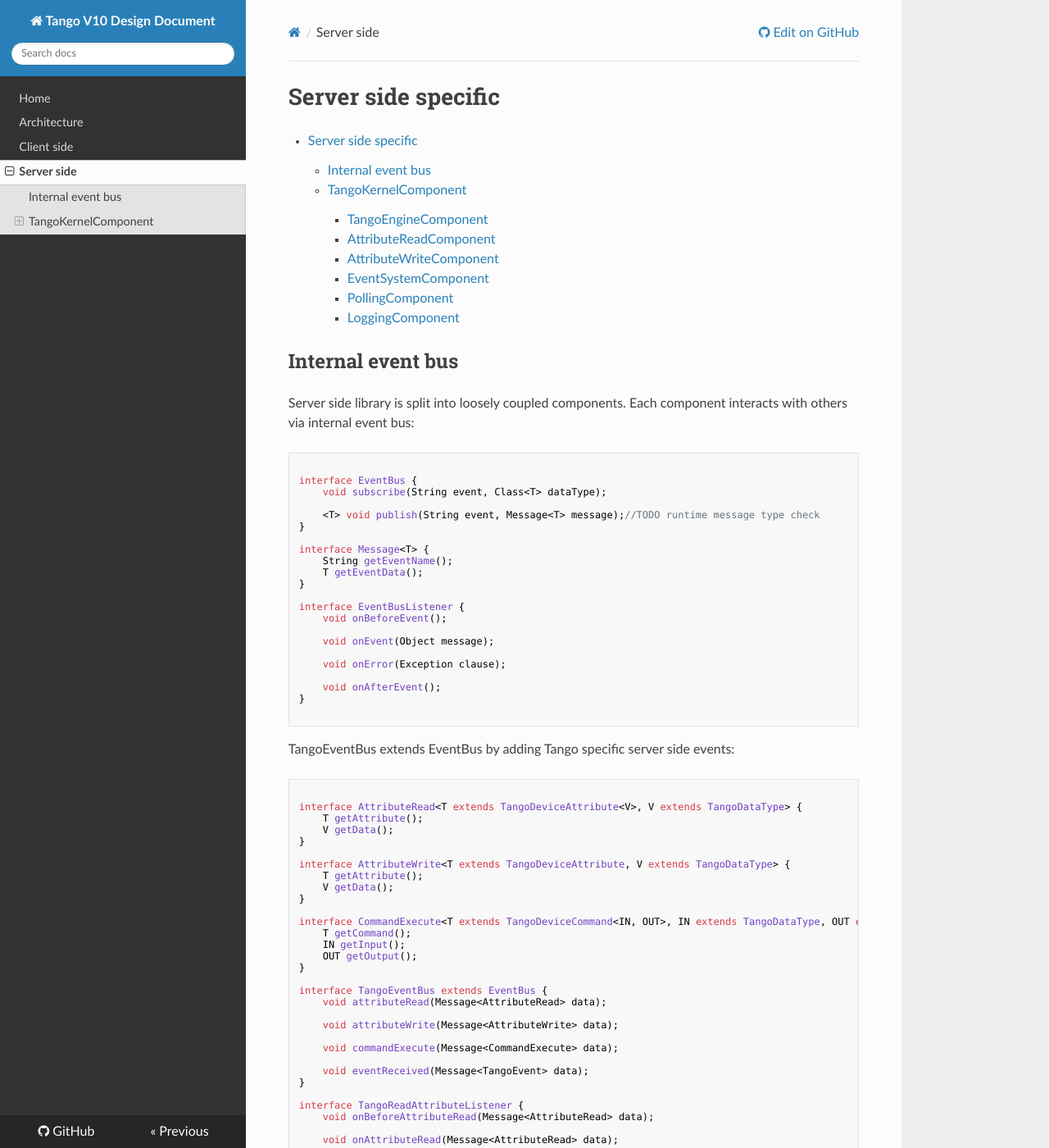
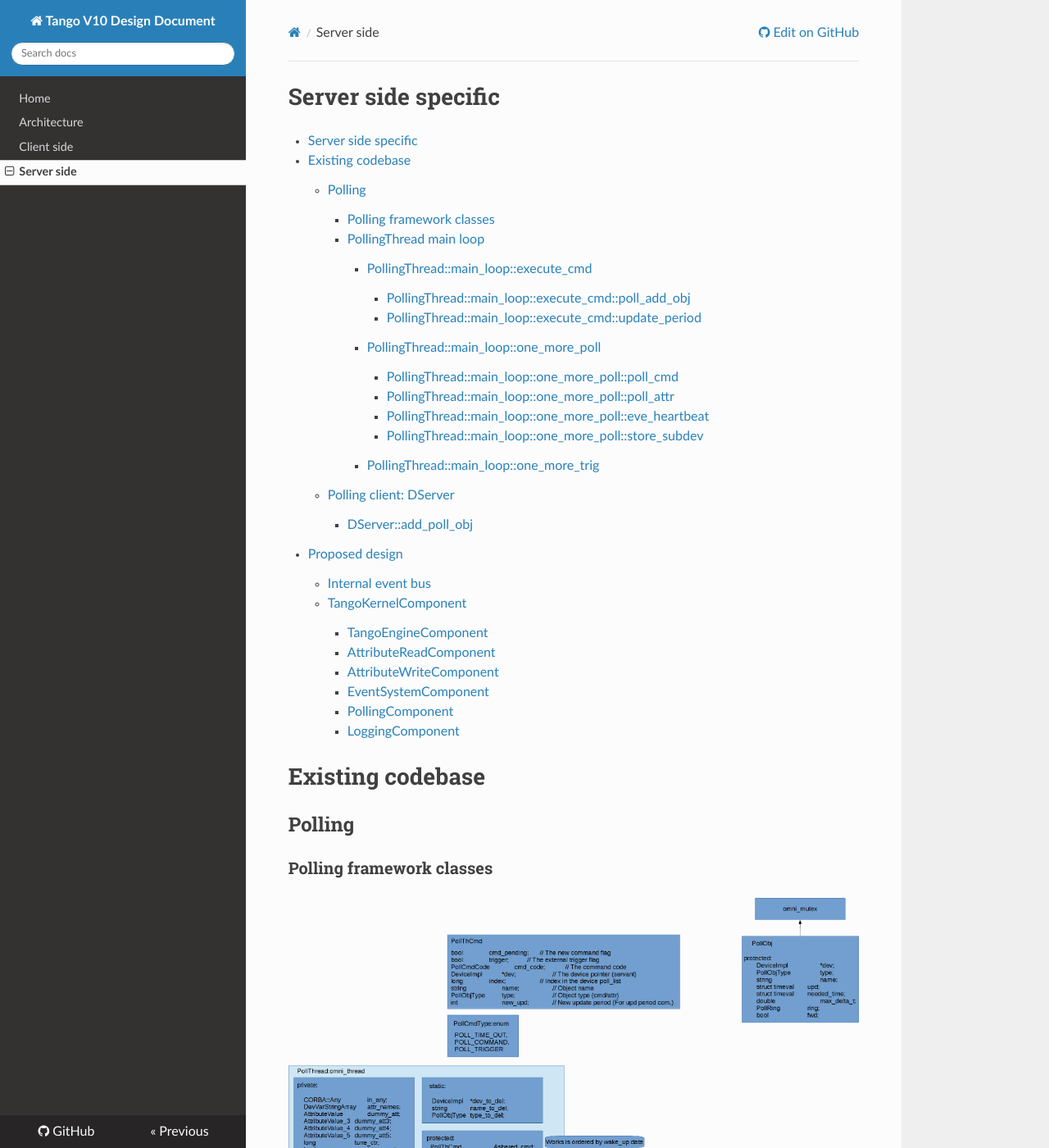
Before and after one commit to Ingvord/tango-v10-design-doc, an MkDocs documentation site: the page built from docs/server.md, in a window 1280 px wide and 1400 px high. Shown: the whole window at 82% size. Built offline with MkDocs 1.6.1, drawn with Linux system fonts in a browser that asks for light colours; nearby versions of some CDN libraries; old or Windows-style settings are respelled for this version of MkDocs; some of the changed text lies outside the part shown.

Commit message:
Progress: add polling

```diff
--- a/docs/server.md
+++ b/docs/server.md
@@ -1,6 +1,72 @@
 # Server side specific
 
 [TOC]
+
+# Existing codebase
+
+## Polling
+
+### Polling framework classes
+
+![](images/Polling_classes.png)
+
+### PollingThread main loop
+
+![](images/Polling_loop_1.png)
+
+![](images/Polling_loop_2.png)
+
+![](images/Polling_loop_3.png)
+
+#### PollingThread::main_loop::execute_cmd
+
+![](images/Polling_execute_cmd.png)
+
+##### PollingThread::main_loop::execute_cmd::poll_add_obj
+
+![](images/Polling_poll_add_obj.png)
+
+##### PollingThread::main_loop::execute_cmd::update_period
+
+
+
+#### PollingThread::main_loop::one_more_poll
+
+![](images/Polling_one_more_poll.png)
+
+#####  PollingThread::main_loop::one_more_poll::poll_cmd
+
+![](images/Polling_poll_cmd.png)
+
+#####  PollingThread::main_loop::one_more_poll::poll_attr
+
+![](images/Polling_poll_attr.png)
+
+#####  PollingThread::main_loop::one_more_poll::eve_heartbeat
+
+![](images/Polling_heartbeat.png)
+
+#####  PollingThread::main_loop::one_more_poll::store_subdev
+
+![](images/Polling_store_subdev.png)
+
+
+
+#### PollingThread::main_loop::one_more_trig
+
+![](images/Polling_one_more_trig.png)
+
+## Polling client: DServer
+
+### DServer::add_poll_obj
+
+![](images/Polling_DServer_add_poll_obj_1.png)
+
+![](images/Polling_DServer_add_poll_obj_2.png)
+
+# Proposed design
+
+Below are some ideas that are proposed by this document to be implemented in server side Tango v10 core library.
 
 ## Internal event bus
 
```
Also changed, not shown: docs/images/Polling_DServer_add_poll_obj_1.png (added), docs/images/Polling_DServer_add_poll_obj_2.png (added), docs/images/Polling_classes.png (added), docs/images/Polling_execute_cmd.png (added), docs/images/Polling_heartbeat.png (added), docs/images/Polling_loop_1.png (added), docs/images/Polling_loop_2.png (added), docs/images/Polling_loop_3.png (added), docs/images/Polling_one_more_poll.png (added), docs/images/Polling_one_more_trig.png (added), docs/images/Polling_poll_add_obj.png (added), docs/images/Polling_poll_attr.png (added), docs/images/Polling_poll_cmd.png (added), docs/images/Polling_store_subdev.png (added), 1 other file.
